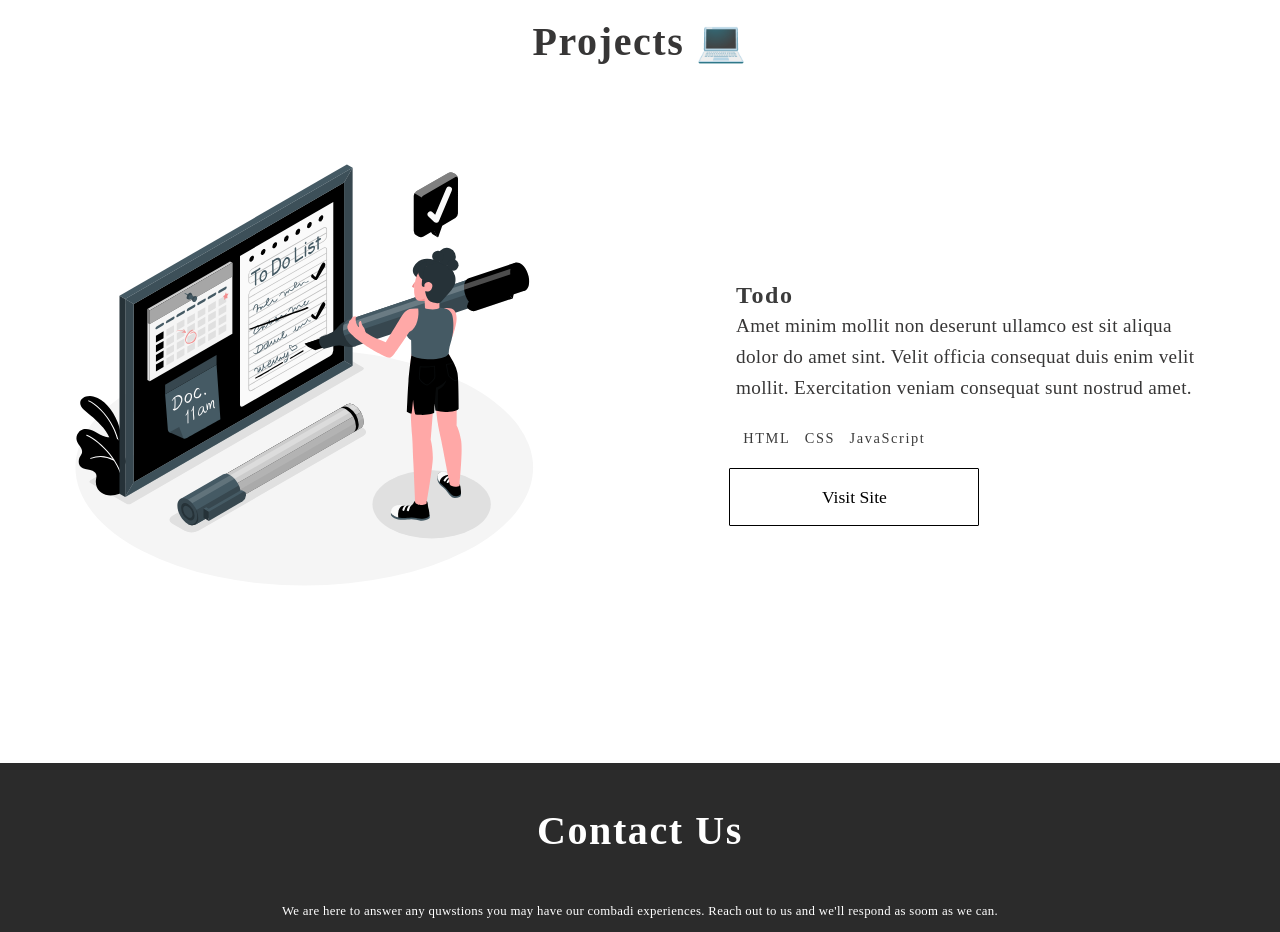
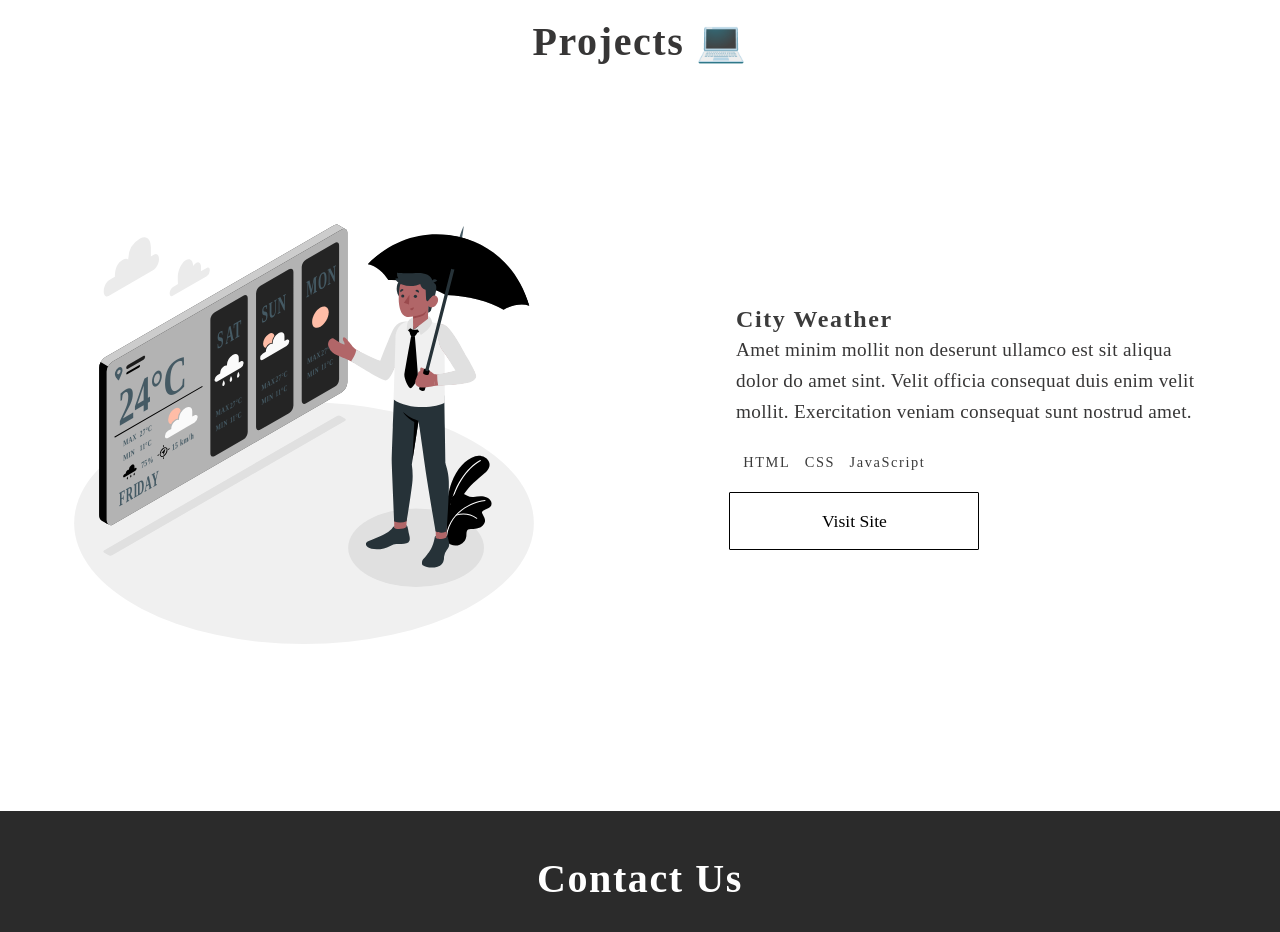
Before and after one commit to SACHINQEEP/Portfolio, a website built with Parcel: page index.html in a window 1280 px wide. Shown: the part 1860-2792 px from the top of the page. Built offline with nearby package versions, Linux system fonts and the light colour scheme; a web font is replaced by a local one.

Commit message:
some small changes

```diff
--- a/css/main.css
+++ b/css/main.css
@@ -509,6 +509,7 @@ p {
 
 .project--img {
   width: 100%;
+  padding-top: 3rem;
 }
 
 .featured-projects h1 {
--- a/index.html
+++ b/index.html
@@ -97,10 +97,10 @@
           </div>
           <div class="container--flex">
             <div class="project--img">
-              <img src="./img/Todo.svg" alt="Project Image" />
+              <img src="./img/Weather-project.svg" alt="Project Image" />
             </div>
             <div class="container--items ">
-              <h3>Todo</h3>
+              <h3>City Weather</h3>
               <p>
                 Amet minim mollit non deserunt ullamco est sit aliqua dolor do amet sint. Velit officia consequat duis enim velit mollit. Exercitation veniam consequat sunt nostrud amet.
               </p>
@@ -110,7 +110,7 @@
                     <h6>JavaScript</h6>
                 </div>
                   <div class="btn btn--visit">
-                      <button><a href="https://cityweathercondition.netlify.app/"></a> Visit Site</button>
+                      <button><a href="https://cityweathercondition.netlify.app/" target="_parent"> Visit Site</a></button>
                   </div>
             </div>
         </div>
```
Also changed, not shown: img/Weather-project.svg (added).
